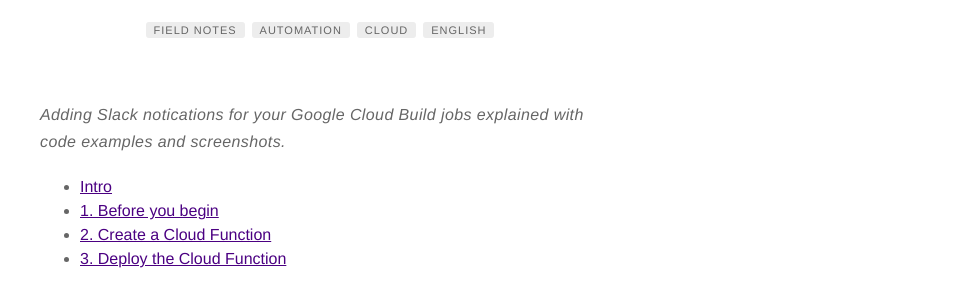
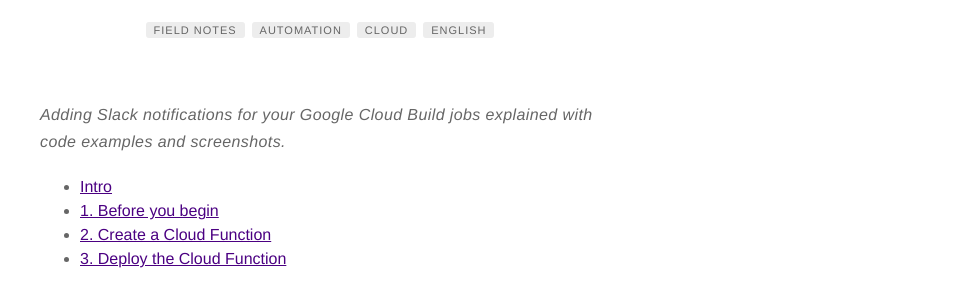
Before and after one commit to mehmandarov/mehmandarov.github.io, a Jekyll site: the page built from _posts/2019-03-01-slack-notifications-for-cloud-build.markdown, in a window 1280 px wide and 900 px high. Shown: the part 240-538 px from the top of the window, without its empty margins (320-1280 px from the left). Built offline with Jekyll 4.4.1, drawn with Linux system fonts in a browser that asks for light colours.

Commit message:
Minor fixes

```diff
--- a/_posts/2019-02-19-computer-superstars.markdown
+++ b/_posts/2019-02-19-computer-superstars.markdown
@@ -80,7 +80,7 @@
 <figcaption class = "caption">The mainframe (behind the scenes). Photo: Rustam Mehmandarov</figcaption>
 <br />
 
-Also, this particular piece of hardware was acquired by the University of Oslo in 1979 for the university's main library located off the new, main campus, [at Drammensveien][3] (Norwegian article). It came with all the cool stuff that might want back them, like the state-of-the-art punch card reader, and it was used to connect the library with a direct line to the rest of the university network.
+Also, this particular piece of hardware was acquired by the University of Oslo in 1979 for the university's main library located off the new, main campus, [at Drammensveien][3] (Norwegian article). It came with all the cool stuff that might want back then, like the state-of-the-art punch card reader, and it was used to connect the library with a direct line to the rest of the university network.
 
 ## Story 2: A Machine for 4.300 USD
 ### Atari Mega ST2
--- a/_posts/2019-03-01-slack-notifications-for-cloud-build.markdown
+++ b/_posts/2019-03-01-slack-notifications-for-cloud-build.markdown
@@ -14,7 +14,7 @@
 author: rustam.mehmandarov
 ---
 
-_Adding Slack notications for your Google Cloud Build jobs explained with code examples and screenshots._
+_Adding Slack notifications for your Google Cloud Build jobs explained with code examples and screenshots._
 
 - [Intro](#intro)
 - [1. Before you begin](#1-before-you-begin)
```
